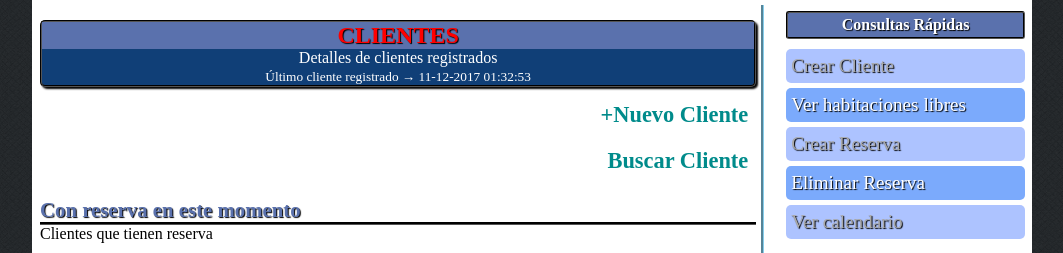
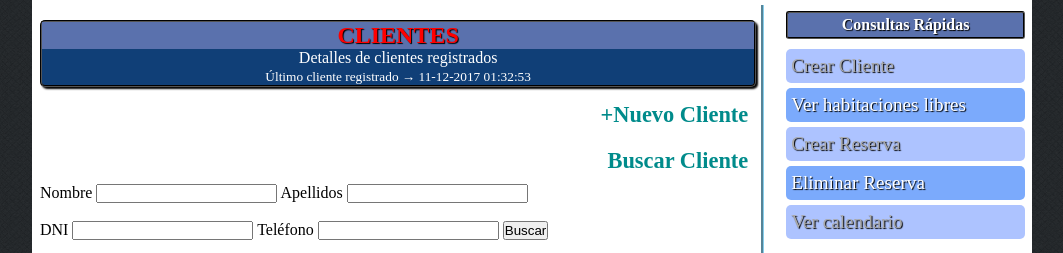
Before and after one commit to raupulus/php-project-practice-gestion_hostal, a PHP site: page /clientes.php in a window 1280 px wide. Shown: the part 193-446 px from the top of the page, without its empty margins (108-1171 px from the left). Run offline with PHP 8.4, Linux system fonts and the light colour scheme; data that the repository does not hold is empty.

Commit message:
Implementada búsqueda de clientes

```diff
--- a/bd/consultas.php
+++ b/bd/consultas.php
@@ -106,8 +106,9 @@ function consulta_clientes_fecha_ultima_alta(PDO $pdo): DateTime
     return new DateTime($alta);
 }
 
-function consulta_clientes_buscar(PDO $pdo)
+function consulta_clientes_buscar(PDO $pdo, array $datos)
 {
+    // TODO →
     $clientes = $pdo->prepare(
         'SELECT *
            FROM clientes
@@ -118,10 +119,10 @@ function consulta_clientes_buscar(PDO $pdo)
         ;
     ');
 
-    $nombre = '';
-    $apellidos = '';
-    $dni = '';
-    $telefono = '6';
+    $nombre = $datos['nombre'];
+    $apellidos = $datos['apellidos'];
+    $dni = $datos['dni'];
+    $telefono = $datos['telefono'];
     $clientes->execute([
         ':nombre' => "%{$nombre}%",
         ':apellidos' => "%{$apellidos}%",
--- a/clientes.php
+++ b/clientes.php
@@ -34,22 +34,44 @@
                         +Nuevo Cliente
                     </div>
 
-                    <div class="agregar mostrarBuscar" onClick="document.getElementById('buscar').style.display = 'block';">
+                    <div class="agregar mostrarBuscar">
                         Buscar Cliente
                     </div>
 
-                    <div id="buscar">
-                        <FORM>
-                            <input type="button" value="Buscar" onClick="document.getElementById('busqueda').style.display = 'block';" />
-                            Nombre <input type="search" />
-                            Apellidos <input type="search" />
-                            <BR /><BR />
-                            DNI <input type="search" />
-                            Teléfono <input type="search" />
-                        </FORM>
+                    <div>
+                        <form action="clientes.php" method="post">
+                            <label for="nombre">Nombre</label>
+                            <input id="nombre" type="search" name="nombre"
+                                   value="<?= limpiarPOST('nombre') ?>" />
+
+                            <label for="apellidos">Apellidos</label>
+                            <input id="apellidos" type="search" name="apellidos"
+                                   value="<?= limpiarPOST('apellidos') ?>" />
+
+                            <br /><br />
+
+                            <label for="dni">DNI</label>
+                            <input id="dni" type="search" name="dni"
+                                   value="<?= limpiarPOST('dni') ?>" />
+
+                            <label for="telefono">Teléfono</label>
+                            <input id="telefono" type="search" name="telefono"
+                                   value="<?= limpiarPOST('telefono') ?>" />
+
+                            <input type="submit" value="Buscar" />
+                        </form>
                     </div>
 
-                    <section id="busqueda"><!--No se muestra hasta que se pulsa buscar-->
+                    <?php
+                        if (!empty($_POST)):
+                            $datos = [
+                                'nombre'=>limpiarPOST('nombre'),
+                                'apellidos'=>trim(filter_input(INPUT_POST, 'apellidos')),
+                                'dni'=>trim(filter_input(INPUT_POST, 'dni')),
+                                'telefono'=>trim(filter_input(INPUT_POST, 'telefono')),
+                            ];
+                    ?>
+                        <section>
                             <h3>Resultado de la búsqueda</h3>
                             <P>Las coincidencias con la búsqueda son:</P>
                             <table>
@@ -63,7 +85,7 @@
                                 </tr>
 
                                 <?php
-                                $clientes = consulta_clientes_buscar($pdo);
+                                    $clientes = consulta_clientes_buscar($pdo, $datos);
                                     foreach ($clientes as $key => $value):
                                 ?>
                                         <tr>
@@ -79,6 +101,9 @@
                                 ?>
                             </table>
                         </section>
+                    <?php
+                    else:
+                    ?>
 
                     <section>
                         <h3>Con reserva en este momento</h3>
@@ -201,6 +226,10 @@
                         </table>
                     </section>
                 </article>
+
+                <?php
+                    endif;
+                ?>
             </div>
 
         <?php require ('aside.php'); ?>
--- a/funciones.php
+++ b/funciones.php
@@ -3,9 +3,14 @@
 require './bd/conectar.php';
 require './bd/consultas.php';
 
-function limpiarEntrada()
+function limpiarPOST(string $cadena): string
 {
+    return trim(filter_input(INPUT_POST, $cadena));
+}
 
+function limpiarGET(string $cadena): string
+{
+    return trim(filter_input(INPUT_GET, $cadena));
 }
 
 function limpiarSalida()
```
Lines whose indentation alone changed are shown as unchanged.
